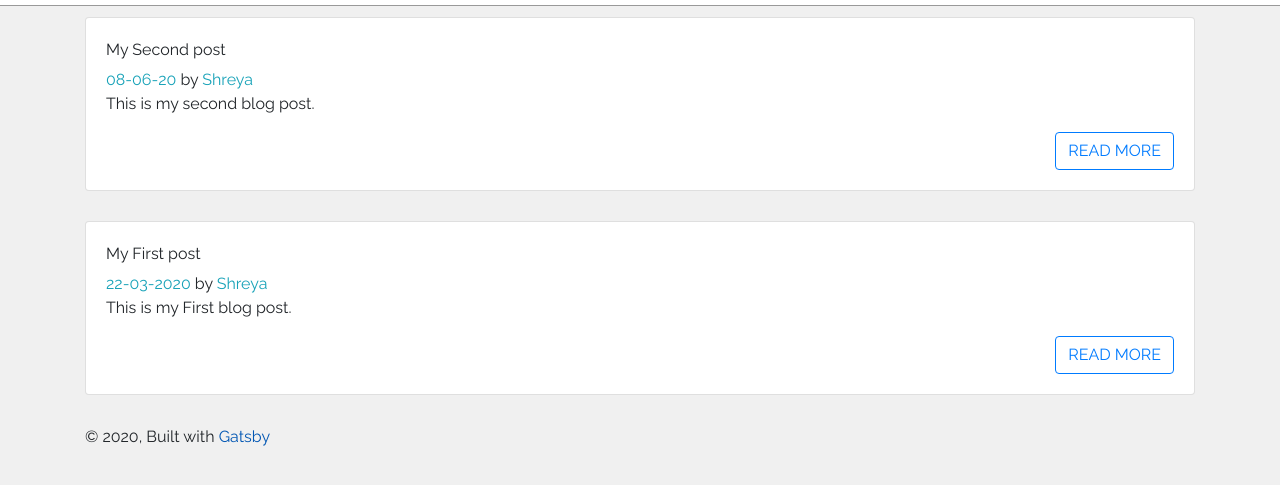
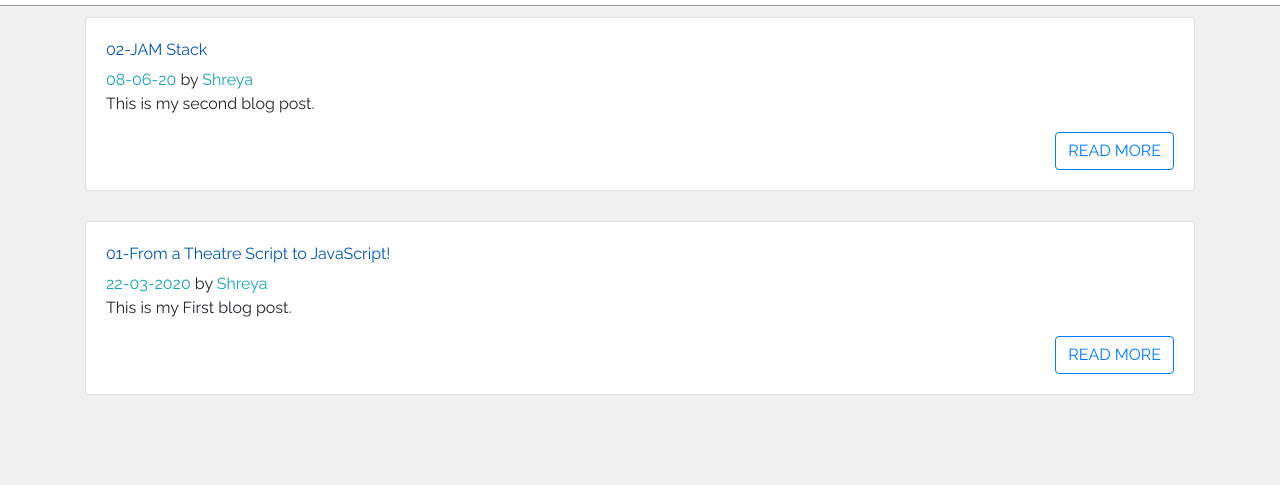
Before and after one commit to shreyapejaz/Portfolio, a Gatsby site: page /blog in a window 1280 px wide. Shown: the part 43-528 px from the top of the page. Built offline with nearby package versions, Linux system fonts and the light colour scheme; Gatsby itself is replaced by a stand-in of ours.

Commit message:
Creating and Fetching blog posts

```diff
--- a/src/components/layout.js
+++ b/src/components/layout.js
@@ -23,11 +23,6 @@ const Layout = ({ children }) => {
       <div className="container" id="content">
 
         <main>{children}</main>
-        <footer>
-          © {new Date().getFullYear()}, Built with
-          {` `}
-          <a href="https://www.gatsbyjs.org">Gatsby</a>
-        </footer>
       </div>
     </>
   )
--- a/src/pages/blog.js
+++ b/src/pages/blog.js
@@ -20,7 +20,10 @@ const BlogPage = ({ data }) => (
          <Card>
     <CardBody>
       <CardTitle>
-      {post.node.frontmatter.title}
+      <Link
+        to={post.node.frontmatter.path}>
+        {post.node.frontmatter.title}
+      </Link>
       </CardTitle>
       <CardSubtitle>
         <span className="text-info">{post.node.frontmatter.date}</span> by{' '}
@@ -44,7 +47,7 @@ const BlogPage = ({ data }) => (
 
 export const indexQuery = graphql`
   query indexQuery {
-    allMarkdownRemark{
+    allMarkdownRemark(sort: {fields: [frontmatter___title],order:DESC}) {
       edges {
         node {
           id
--- a/src/pages/posts/08-06-2020.md
+++ b/src/pages/posts/08-06-2020.md
@@ -1,7 +1,7 @@
 ---
 path: "/post-two"
 date: "08-06-20"
-title: "My Second post"
+title: "02-JAM Stack"
 author: "Shreya"
 ---
 This is my **second blog post**.
--- a/src/pages/posts/22-03-2020.md
+++ b/src/pages/posts/22-03-2020.md
@@ -1,7 +1,7 @@
 ---
 path: "/post-one"
 date: "22-03-2020"
-title: "My First post"
+title: "01-From a Theatre Script to JavaScript!"
 author: "Shreya"
 ---
 This is my **First blog post**.
```
